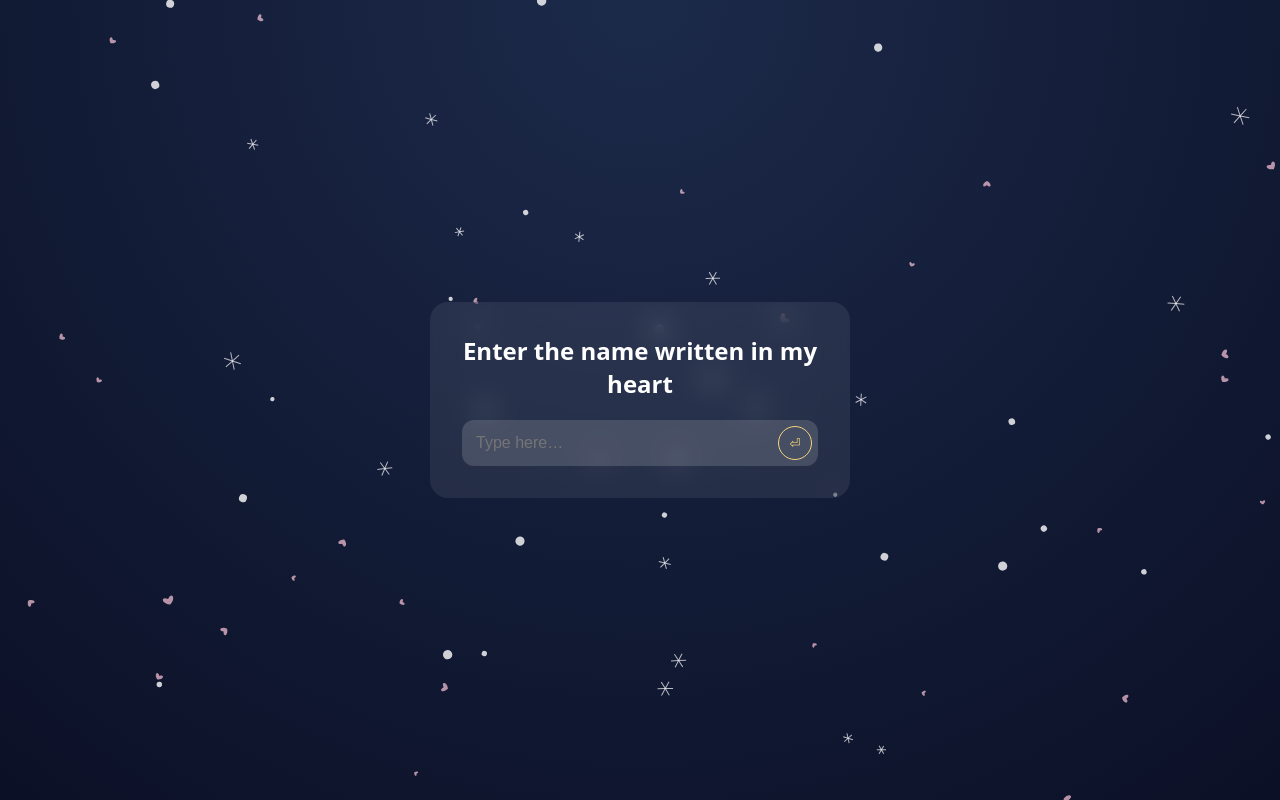
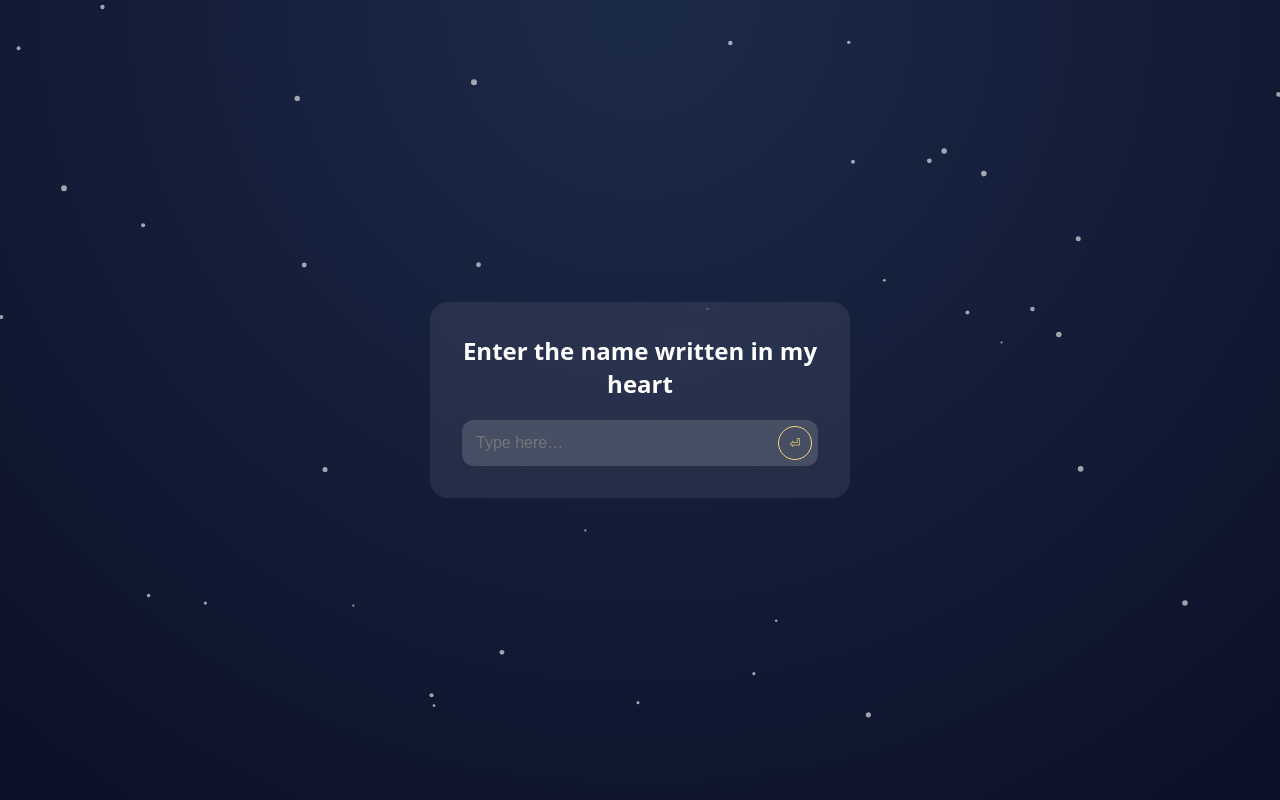
Before and after one commit to mdparvezmussaruf/Happy-new-year-2026, a plain HTML site: page index.html in a window 1280 px wide. Drawn offline with Linux system fonts and the light colour scheme.

Commit message:
Refactor snow animation and add firework effect

```diff
--- a/index.html
+++ b/index.html
@@ -160,10 +160,10 @@ h1{
 <div id="slides" class="screen hidden"></div>
 
 <script>
-/* ===== MIXED LOVE SNOW CANVAS ===== */
+/* ===== CANVAS EFFECTS ===== */
 const canvas = document.getElementById("fx");
 const ctx = canvas.getContext("2d");
-let W, H;
+let W,H;
 
 function resize(){
   W = canvas.width = innerWidth;
@@ -172,92 +172,65 @@ function resize(){
 addEventListener("resize", resize);
 resize();
 
-/* Snow types */
-const SNOW_COUNT = 70; // safe for low-end devices
-const snow = [];
+/* Snow */
+const snow = Array.from({length:40},()=>({
+  x:Math.random()*W,
+  y:Math.random()*H,
+  r:Math.random()*2+1,
+  s:0.3+Math.random()
+}));
 
-function randomSnow(){
-  const type = Math.random();
-  return {
-    x: Math.random() * W,
-    y: Math.random() * H,
-    r: 2 + Math.random() * 3,
-    speed: 0.3 + Math.random() * 0.7,
-    drift: (Math.random() - 0.5) * 0.3,
-    rot: Math.random() * Math.PI,
-    rotSpeed: (Math.random() - 0.5) * 0.01,
-    type:
-      type < 0.33 ? "heart" :
-      type < 0.66 ? "flake" :
-      "dot"
-  };
-}
+/* Firework particles */
+let particles = [];
 
-for(let i=0;i<SNOW_COUNT;i++) snow.push(randomSnow());
+function fireworkText(text){
+  ctx.font = "bold 42px serif";
+  ctx.fillStyle = "#fff";
+  const m = ctx.measureText(text);
+  const x = (W - m.width) / 2;
+  const y = H / 3;
+  ctx.fillText(text, x, y);
 
-function drawHeart(x,y,size){
-  ctx.beginPath();
-  ctx.moveTo(x, y);
-  ctx.bezierCurveTo(x - size, y - size, x - size*1.4, y + size/3, x, y + size);
-  ctx.bezierCurveTo(x + size*1.4, y + size/3, x + size, y - size, x, y);
-  ctx.fill();
-}
+  const img = ctx.getImageData(0,0,W,H).data;
+  ctx.clearRect(0,0,W,H);
 
-function drawFlake(x,y,r,rot){
-  ctx.save();
-  ctx.translate(x,y);
-  ctx.rotate(rot);
-  ctx.strokeStyle="rgba(255,255,255,0.7)";
-  ctx.lineWidth=1;
-  for(let i=0;i<6;i++){
-    ctx.beginPath();
-    ctx.moveTo(0,0);
-    ctx.lineTo(0,r);
-    ctx.stroke();
-    ctx.rotate(Math.PI/3);
+  for(let i=0;i<img.length;i+=4){
+    if(img[i+3]>0 && Math.random()<0.02){
+      const px=(i/4)%W;
+      const py=Math.floor((i/4)/W);
+      particles.push({
+        x:px,y:py,
+        vx:(Math.random()-.5)*1.5,
+        vy:(Math.random()-.5)*1.5,
+        life:120
+      });
+    }
   }
-  ctx.restore();
 }
 
 function animate(){
   ctx.clearRect(0,0,W,H);
 
+  ctx.fillStyle="rgba(255,255,255,.6)";
   snow.forEach(s=>{
-    ctx.save();
-    ctx.translate(s.x,s.y);
-    ctx.rotate(s.rot);
+    ctx.beginPath();
+    ctx.arc(s.x,s.y,s.r,0,Math.PI*2);
+    ctx.fill();
+    s.y+=s.s;
+    if(s.y>H)s.y=0;
+  });
 
-    if(s.type==="heart"){
-      ctx.fillStyle="rgba(255,200,220,0.7)";
-      drawHeart(0,0,s.r*1.2);
-    }
-    else if(s.type==="flake"){
-      drawFlake(0,0,s.r*2,s.rot);
-    }
-    else{
-      ctx.fillStyle="rgba(255,255,255,0.8)";
-      ctx.beginPath();
-      ctx.arc(0,0,s.r,0,Math.PI*2);
-      ctx.fill();
-    }
-
-    ctx.restore();
-
-    /* motion */
-    s.y += s.speed;
-    s.x += s.drift;
-    s.rot += s.rotSpeed;
-
-    if(s.y > H){
-      Object.assign(s, randomSnow(), { y: -10 });
-    }
+  particles = particles.filter(p=>p.life-- >0);
+  particles.forEach(p=>{
+    ctx.fillStyle=`rgba(255,210,160,${p.life/120})`;
+    ctx.fillRect(p.x,p.y,2,2);
+    p.x+=p.vx;
+    p.y+=p.vy;
   });
 
   requestAnimationFrame(animate);
 }
-
 animate();
-
 
 /* ===== PASSWORD LOGIC ===== */
 const pass = document.getElementById("pass");
```
